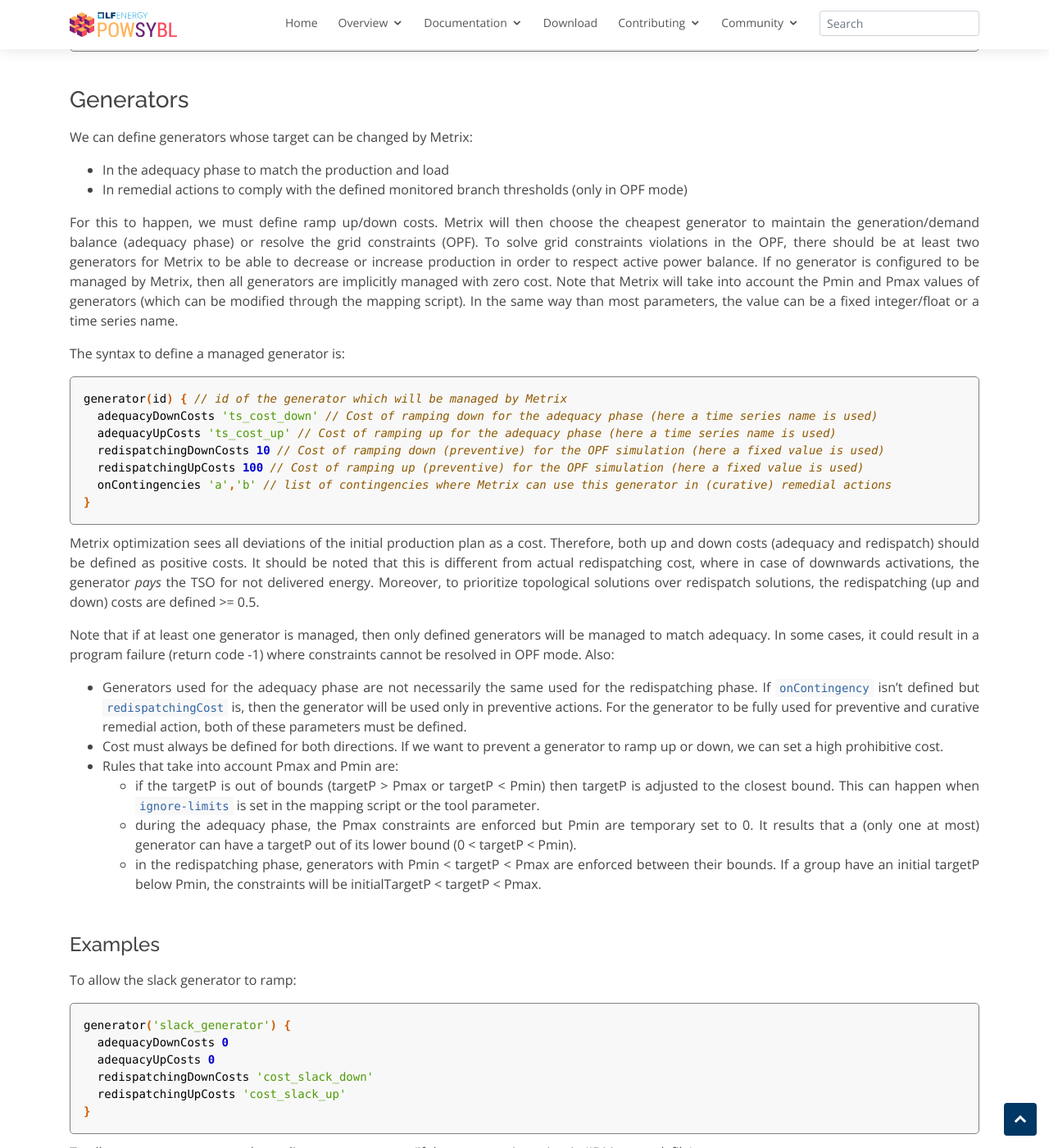
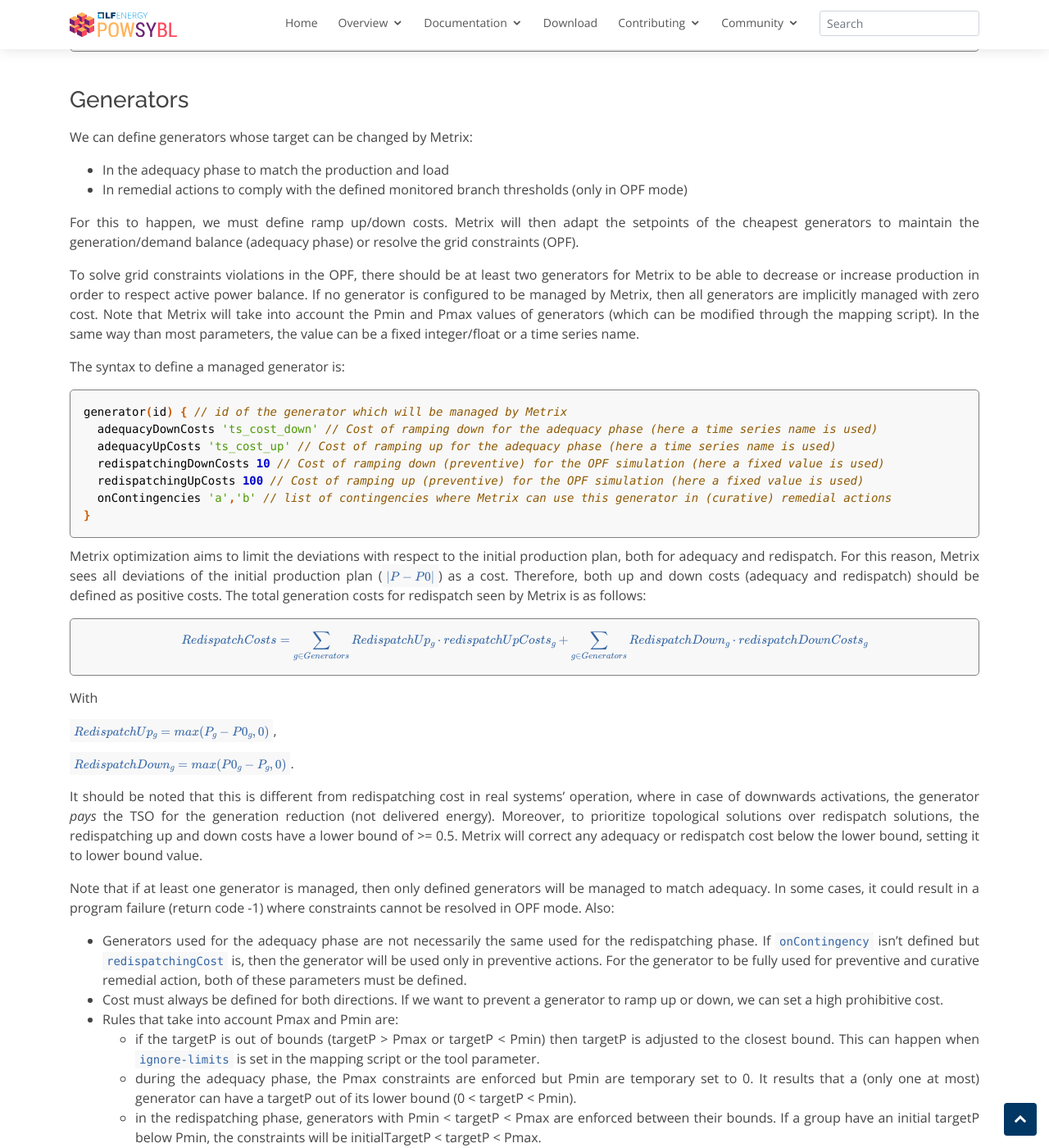
Before and after one commit to powsybl/powsybl.github.io, a Jekyll site: the page built from pages/documentation/simulation/metrix/index.md, in a window 1280 px wide and 1400 px high, scrolled down 5865 px. Shown: the whole window at 82% size. Built offline with Jekyll 4.4.1, drawn with Linux system fonts in a browser that asks for light colours; our own code applies the rules of GitHub Pages for plain Markdown files.

Commit message:
Improving metrix doc on generators costs, including math formulas
Signed-off-by: Felipe Gonzalez Venegas <felipe.gonzalez-venegas@artelys.com>

````diff
--- a/pages/documentation/simulation/metrix/index.md
+++ b/pages/documentation/simulation/metrix/index.md
@@ -228,7 +229,8 @@
 - In remedial actions to comply with the defined monitored branch thresholds (only in OPF mode)
 
 For this to happen, we must define ramp up/down costs.
-Metrix will then choose the cheapest generator to maintain the generation/demand balance (adequacy phase) or resolve the grid constraints (OPF).
+Metrix will then adapt the setpoints of the cheapest generators to maintain the generation/demand balance (adequacy phase) or resolve the grid constraints (OPF).
+
 To solve grid constraints violations in the OPF, there should be at least two generators for Metrix to be able to decrease or increase production in order to respect active power balance.
 If no generator is configured to be managed by Metrix, then all generators are implicitly managed with zero cost.
 Note that Metrix will take into account the Pmin and Pmax values of generators (which can be modified through the mapping script).
@@ -246,9 +248,25 @@
 }
 ```
 
-Metrix optimization sees all deviations of the initial production plan as a cost. Therefore, both up and down costs (adequacy and redispatch) should be defined as positive costs.
-It should be noted that this is different from actual redispatching cost, where in case of downwards activations, the generator _pays_ the TSO for not delivered energy.
-Moreover, to prioritize topological solutions over redispatch solutions, the redispatching (up and down) costs are defined >= 0.5.
+Metrix optimization aims to limit the deviations with respect to the initial production plan, both for adequacy and redispatch.
+For this reason, Metrix sees all deviations of the initial production plan ($$|P - P0|$$) as a cost. Therefore, both up and down costs (adequacy and redispatch) should be defined as positive costs.
+The total generation costs for redispatch seen by Metrix is  as follows:
+
+$$
+\begin{align*}
+RedispatchCosts = \sum_{g\in Generators} RedispatchUp_g \cdot redispatchUpCosts_g +
+\sum_{g\in Generators} RedispatchDown_g \cdot redispatchDownCosts_g
+\end{align*}
+$$
+
+With
+
+$$RedispatchUp_g = max(P_g - P0_g, 0)$$,
+
+$$RedispatchDown_g = max(P0_g - P_g, 0)$$.
+
+It should be noted that this is different from redispatching cost in real systems' operation, where in case of downwards activations, the generator _pays_ the TSO for the generation reduction (not delivered energy).
+Moreover, to prioritize topological solutions over redispatch solutions, the redispatching up and down costs have a lower bound of >= 0.5. Metrix will correct any adequacy or redispatch cost below the lower bound, setting it to lower bound value.
 
 Note that if at least one generator is managed, then only defined generators will be managed to match adequacy. In some cases, it could result in a program failure (return code -1) where constraints cannot be resolved in OPF mode. Also:
 - Generators used for the adequacy phase are not necessarily the same used for the redispatching phase. If `onContingency` isn't defined but `redispatchingCost` is, then the generator will be used only in preventive actions. For the generator to be fully used for preventive and curative remedial action, both of these parameters must be defined.
````
Also changed, not shown: other parts of pages/documentation/simulation/metrix/index.md (+3 -2 lines).
